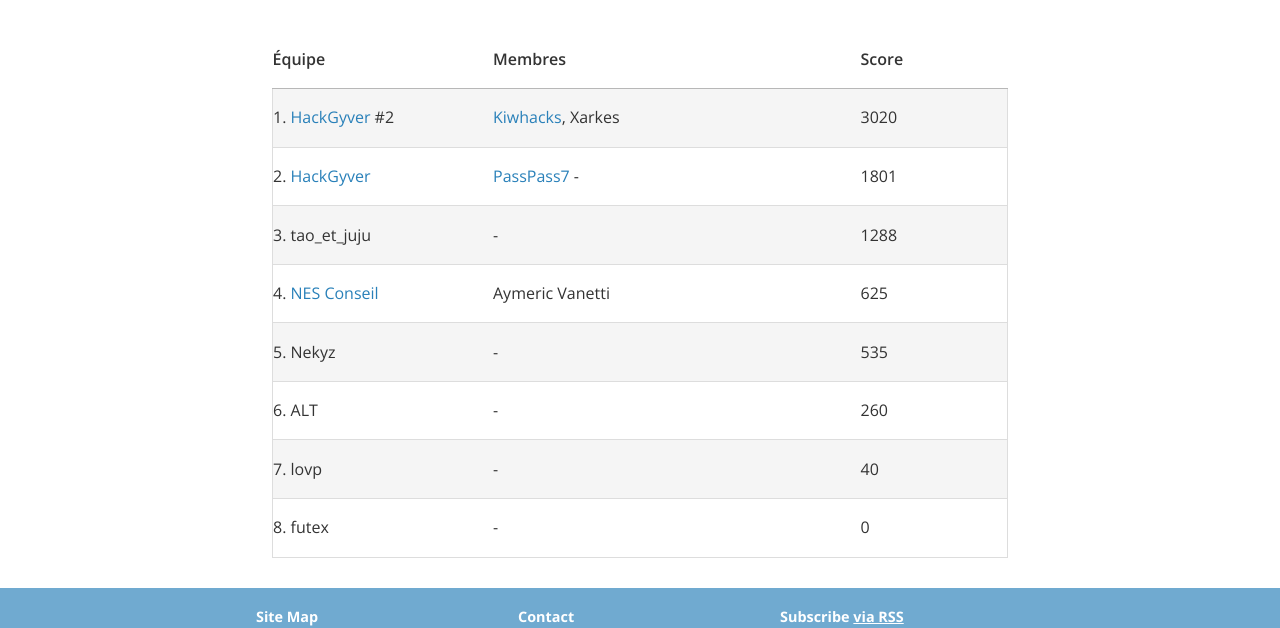
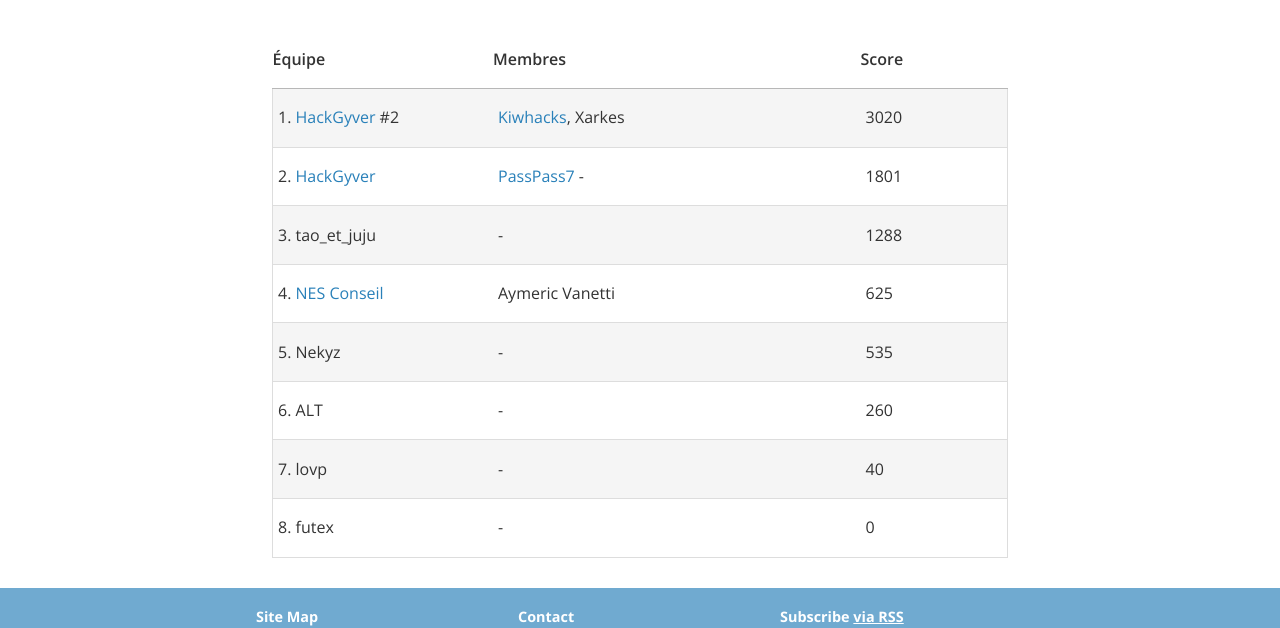
Before and after one commit to SecuRT/securt.github.io, a Jekyll site: the page built from feedback.md, in a window 1280 px wide. Shown: the part 276-904 px from the top of the page. Built offline with Jekyll 4.4.1, drawn with Linux system fonts in a browser that asks for light colours; nearby versions of some CDN libraries.

Commit message:
add padding

```diff
--- a/feedback.md
+++ b/feedback.md
@@ -6,6 +6,12 @@ permalink: /feedback/
 
 Classement
 ==========
+
+<style>
+	td{
+		padding-left:5px;
+	}
+</style>
 
 <table>
   <thead>
```
